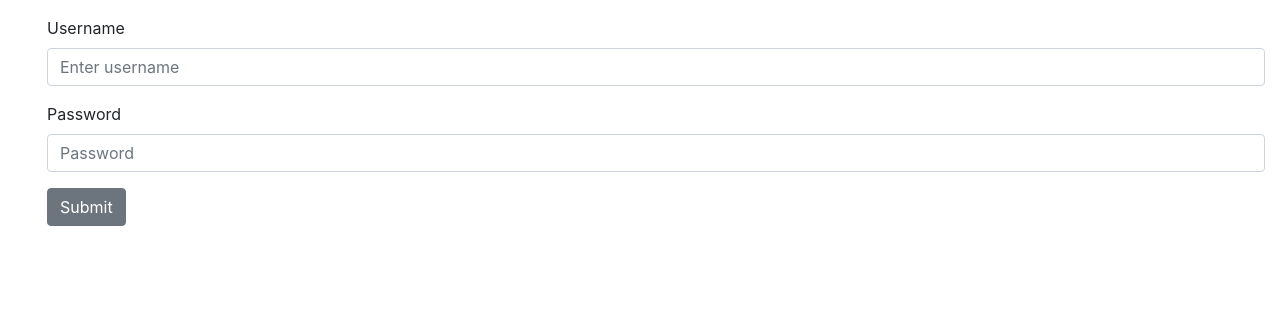
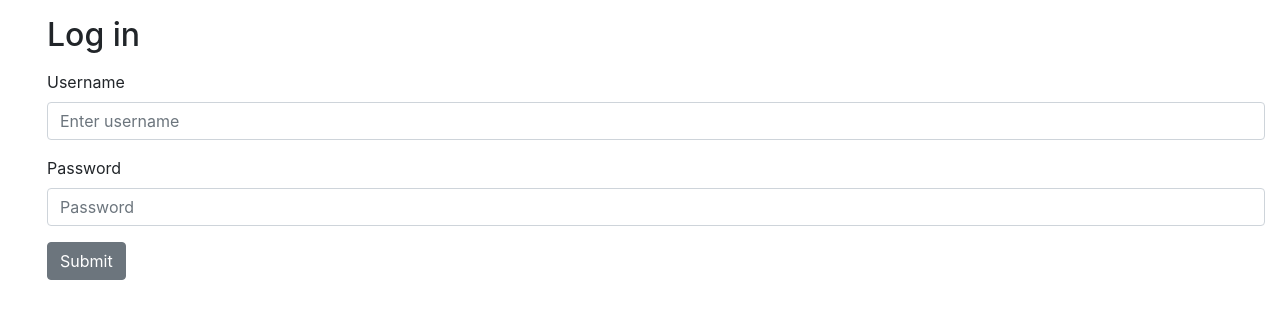
Before and after one commit to Murukaen/library_project, a Django app: page /login in a window 1280 px wide. Shown: the part 56-375 px from the top of the page. Run offline with Django 4.2, Linux system fonts and the light colour scheme.

Commit message:
Update layout

```diff
--- a/library/templates/library/login.html
+++ b/library/templates/library/login.html
@@ -3,6 +3,8 @@
 {% block title %}Library - Login{% endblock %}
 
 {% block content %}
+  <h2 class="m-3"> Log in </h2>
+
   {% if error_msg %}
     <div class="alert alert-danger" role="alert">
       {{error_msg}}
```
